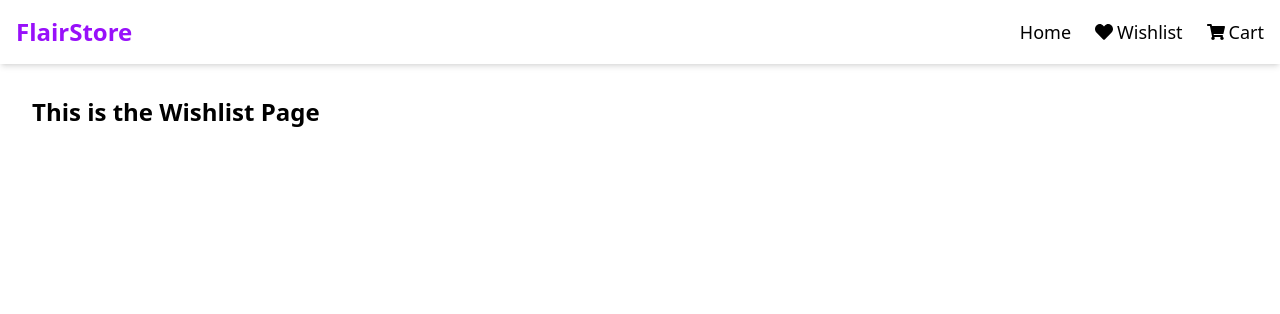
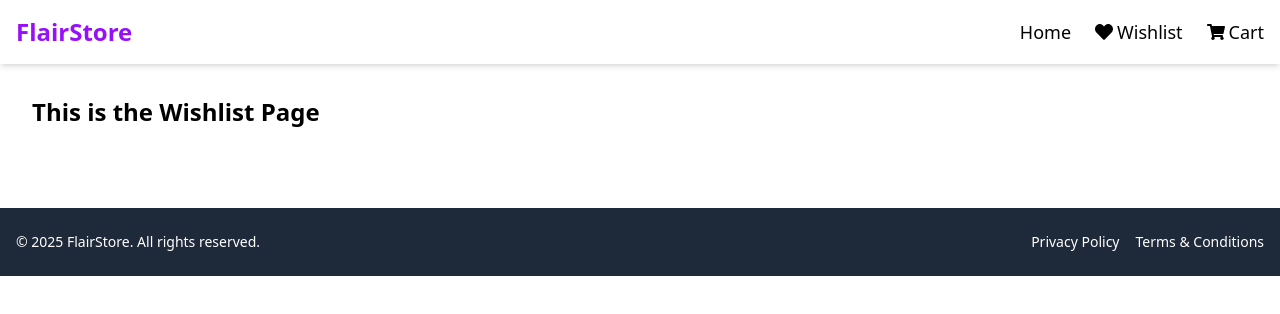
Before and after one commit to Hatsunmikk/flair-store, a React (Vite) app: page /wishlist in a window 1280 px wide. Shown: the top 314 px of the page. Built offline with nearby package versions, Linux system fonts and the light colour scheme.

Commit message:
Add Footer component with links and layout

```diff
--- a/src/App.jsx
+++ b/src/App.jsx
@@ -3,6 +3,7 @@ import Home from './pages/Home'
 import Cart from './pages/Cart'
 import Wishlist from './pages/Wishlist'
 import Header from './components/Header'
+import Footer from './components/Footer'
 
 function App(){
   return (
@@ -13,6 +14,7 @@ function App(){
       <Route path="/cart" element={<Cart />}/>
       <Route path="/wishlist" element={<Wishlist />}/>
     </Routes>
+    <Footer />
     </>
   )
 }
--- /dev/null
+++ b/src/components/Footer.jsx
@@ -0,0 +1,15 @@
+function Footer() {
+  return (
+    <footer className="bg-gray-800 text-white py-6 mt-12">
+      <div className="container mx-auto px-4 flex flex-col md:flex-row justify-between items-center">
+        <p className="text-sm">© 2025 FlairStore. All rights reserved.</p>
+        <div className="flex space-x-4 mt-2 md:mt-0">
+          <a href="#" className="hover:underline text-sm">Privacy Policy</a>
+          <a href="#" className="hover:underline text-sm">Terms & Conditions</a>
+        </div>
+      </div>
+    </footer>
+  )
+}
+
+export default Footer
```
